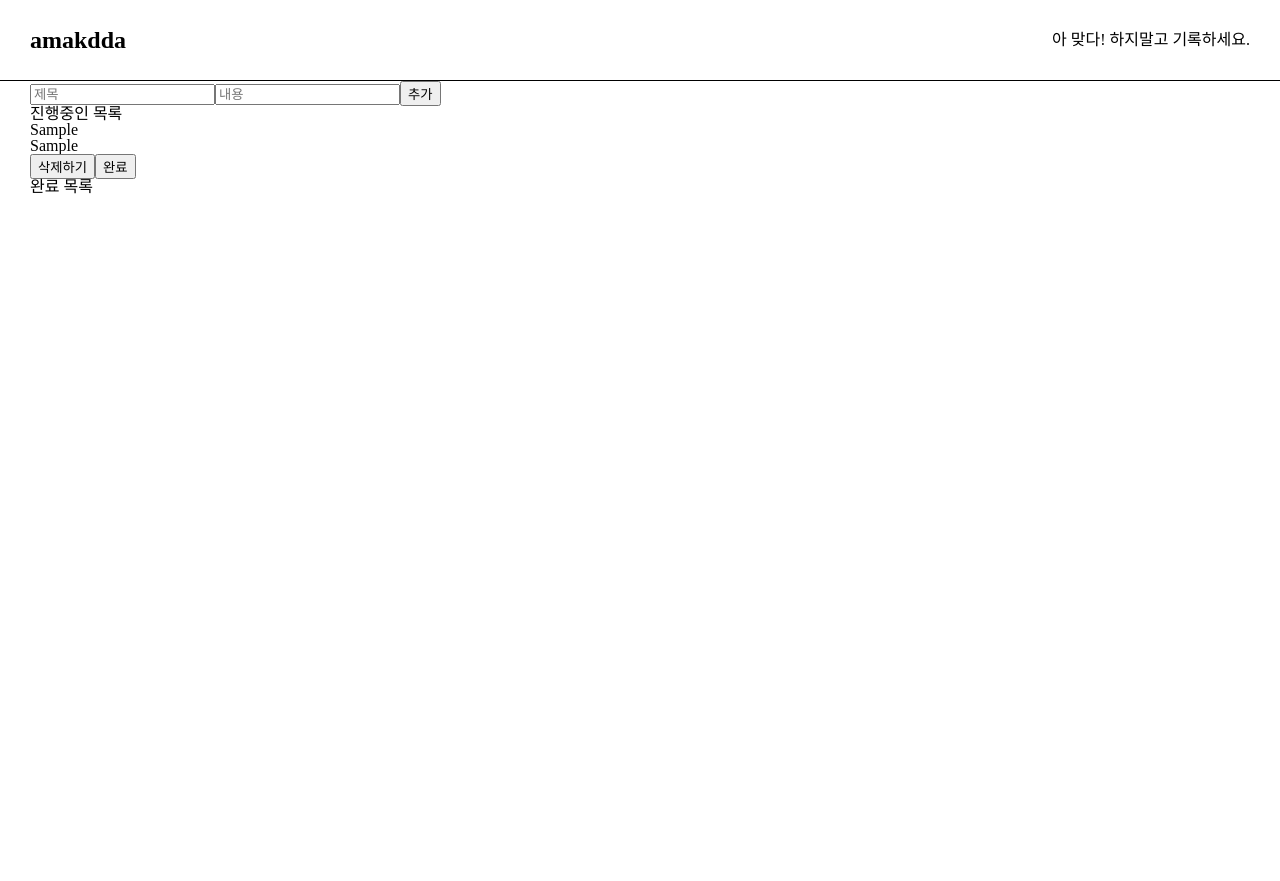
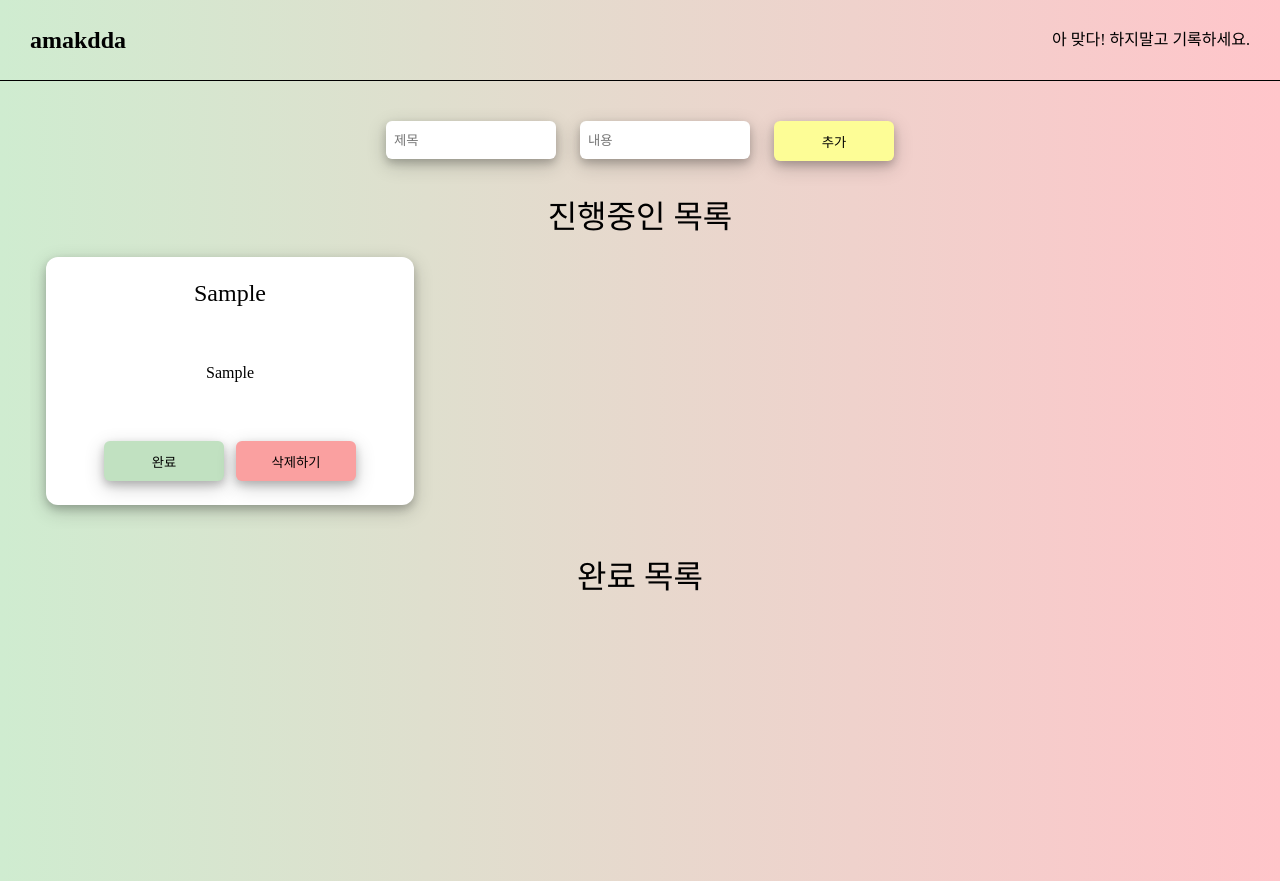
Before and after one commit to harry21-kr/amakdda, a React (Vite) app: page / in a window 1280 px wide. Both pictures are taken after typing "Sample", "Sample" into the empty fields and a click on the button "추가". Before the commit the page ends 800 px from the top, so only its background shows below. Built offline with nearby package versions, Linux system fonts and the light colour scheme.

Commit message:
(add) layout

```diff
--- a/src/App.jsx
+++ b/src/App.jsx
@@ -2,6 +2,7 @@
 import Button from "./components/Button";
 import Header from "./components/Header";
 import Input from "./components/Input";
+import ListBox from "./components/ListBox";
 
 function App() {
   const [title, setTitle] = useState("");
@@ -10,7 +11,10 @@
   const [completedList, setCompletedList] = useState([]);
 
   function addWorkingList() {
-    if (!title || !detail || workingList.find((v) => v.title === title)) {
+    const isDuplicatedList =
+      workingList.find((v) => v.title === title) ||
+      completedList.find((v) => v.title === title);
+    if (!title || !detail || isDuplicatedList) {
       return;
     }
 
@@ -51,50 +55,101 @@
   }
 
   return (
-    <>
+    <main
+      style={{
+        minHeight: "100vh",
+        background: "linear-gradient(90deg, #cfecd0, #ffc5ca)",
+      }}
+    >
       <Header />
-      <div style={{ display: "flex", justifyContent: "center" }}>
-        <div style={{ maxWidth: 1220, width: "100%" }}>
-          <section>
+      <div
+        style={{
+          display: "flex",
+          justifyContent: "center",
+        }}
+      >
+        <div
+          style={{
+            minWidth: 800,
+            maxWidth: 1220,
+            width: "100%",
+            display: "flex",
+            flexDirection: "column",
+            gap: 40,
+            paddingTop: 40,
+          }}
+        >
+          <section
+            style={{ display: "flex", justifyContent: "center", gap: 24 }}
+          >
             <Input value={title} onChange={setTitle} placeholder="제목" />
             <Input value={detail} onChange={setDetail} placeholder="내용" />
-            <Button value="추가" onClick={addWorkingList} />
+            <Button value="추가" onClick={addWorkingList} color="#FDFD96" />
           </section>
-          <section>
-            <h2>진행중인 목록</h2>
+          <section style={{ height: 320 }}>
+            <h2 style={{ fontSize: 32, textAlign: "center" }}>진행중인 목록</h2>
+            <div
+              style={{
+                display: "flex",
+                gap: 36,
+                padding: "24px 16px 24px 16px",
+                whiteSpace: "nowrap",
+                overflowX: "auto",
+              }}
+            >
               {workingList.map(({ title, detail }, idx) => {
                 return (
-                <div key={title}>
-                  <p>{title}</p>
+                  <ListBox key={title}>
+                    <h3 style={{ fontSize: 24 }}>{title}</h3>
                     <p>{detail}</p>
+                    <div style={{ display: "flex", gap: 12 }}>
+                      <Button
+                        value="완료"
+                        onClick={() => addCompletedList(idx)}
+                        color="#C1E1C1"
+                      />
                       <Button
                         value="삭제하기"
                         onClick={() => deleteList(idx, "working")}
+                        color="#FAA0A0"
                       />
-                  <Button value="완료" onClick={() => addCompletedList(idx)} />
                     </div>
+                  </ListBox>
                 );
               })}
+            </div>
           </section>
-          <section>
-            <h2>완료 목록</h2>
+          <section style={{ height: 320 }}>
+            <h2 style={{ fontSize: 32, textAlign: "center" }}>완료 목록</h2>
+            <div
+              style={{
+                display: "flex",
+                gap: 36,
+                padding: "24px 16px 24px 16px",
+                whiteSpace: "nowrap",
+                overflowX: "auto",
+              }}
+            >
               {completedList.map(({ title, detail }, idx) => {
                 return (
-                <div key={title}>
-                  <p>{title}</p>
+                  <ListBox key={title}>
+                    <h3 style={{ fontSize: 24 }}>{title}</h3>
                     <p>{detail}</p>
+                    <div style={{ display: "flex", gap: 12 }}>
                       <Button
-                    value="삭제하기"
-                    onClick={() => deleteList(idx, "completed")}
+                        value="되돌리기"
+                        onClick={() => revertList(idx)}
+                        color="#FAA0A0"
                       />
-                  <Button value="취소" onClick={() => revertList(idx)} />
                     </div>
+                  </ListBox>
                 );
               })}
+            </div>
           </section>
         </div>
       </div>
-    </>
+    </main>
   );
 }
 
--- a/src/components/Button.jsx
+++ b/src/components/Button.jsx
@@ -1,6 +1,20 @@
-const Button = ({ value, onClick, disabled = false }) => {
+const Button = ({ value, onClick, disabled = false, color }) => {
   return (
-    <button type="button" onClick={onClick} disabled={disabled}>
+    <button
+      type="button"
+      onClick={onClick}
+      disabled={disabled}
+      style={{
+        width: 120,
+        height: 40,
+        border: "none",
+        borderRadius: 6,
+        background: color,
+        boxShadow:
+          "0 4px 8px 0 rgba(0, 0, 0, 0.2), 0 6px 20px 0 rgba(0, 0, 0, 0.19)",
+        cursor: "pointer",
+      }}
+    >
       {value}
     </button>
   );
--- a/src/components/Input.jsx
+++ b/src/components/Input.jsx
@@ -5,6 +5,16 @@
       value={value}
       placeholder={placeholder}
       onChange={(e) => onChange(e.target.value)}
+      style={{
+        width: 160,
+        height: 36,
+        paddingLeft: 8,
+        border: "none",
+        borderRadius: 6,
+        outline: "none",
+        boxShadow:
+          "0 4px 8px 0 rgba(0, 0, 0, 0.2), 0 6px 20px 0 rgba(0, 0, 0, 0.19)",
+      }}
     />
   );
 };
--- /dev/null
+++ b/src/components/ListBox.jsx
@@ -0,0 +1,24 @@
+const ListBox = ({ children }) => {
+  return (
+    <div
+      style={{
+        maxWidth: 320,
+        width: "100%",
+        height: 200,
+        borderRadius: 12,
+        display: "flex",
+        flexDirection: "column",
+        justifyContent: "space-between",
+        alignItems: "center",
+        padding: 24,
+        backgroundColor: "white",
+        boxShadow:
+          "0 4px 8px 0 rgba(0, 0, 0, 0.2), 0 6px 20px 0 rgba(0, 0, 0, 0.19)",
+      }}
+    >
+      {children}
+    </div>
+  );
+};
+
+export default ListBox;
```
Lines whose indentation alone changed are shown as unchanged.
